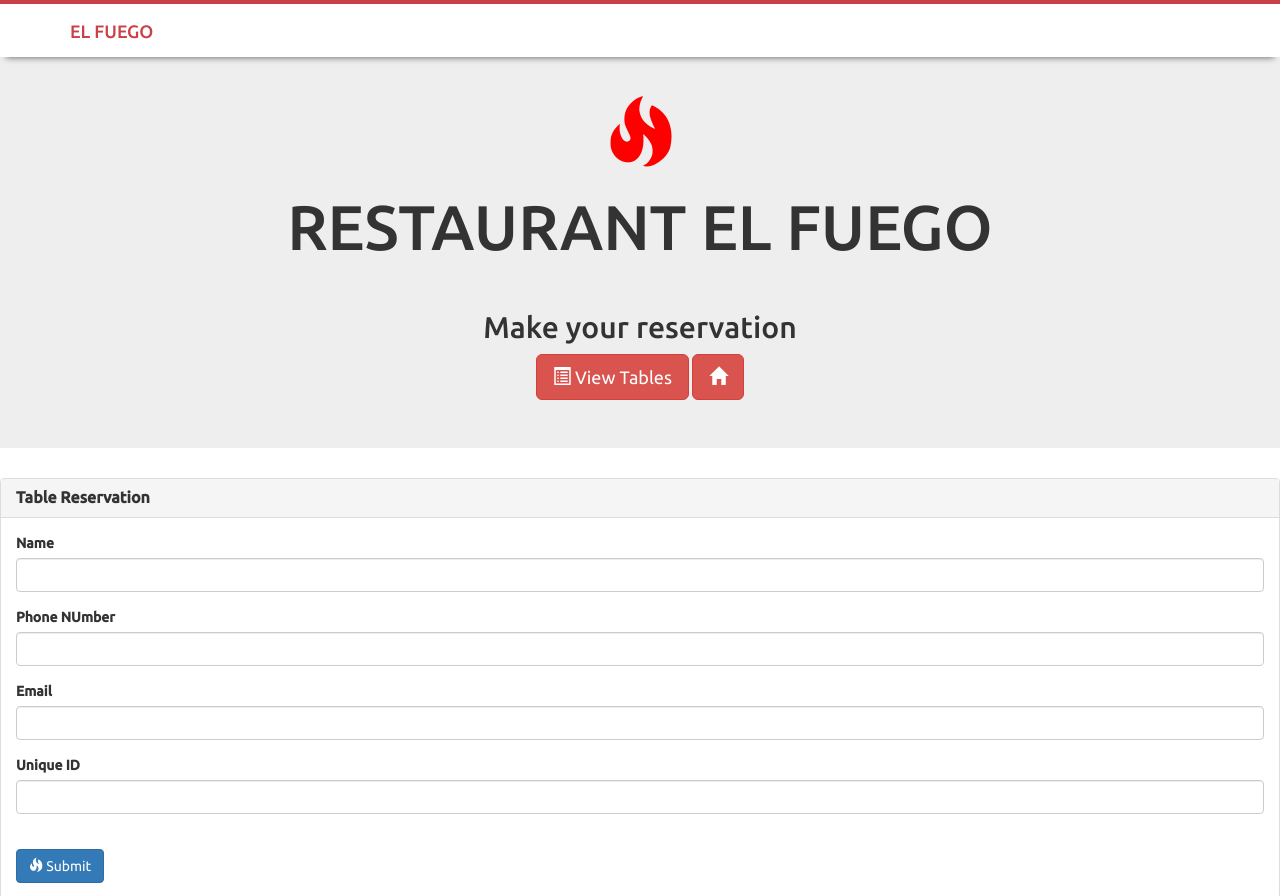
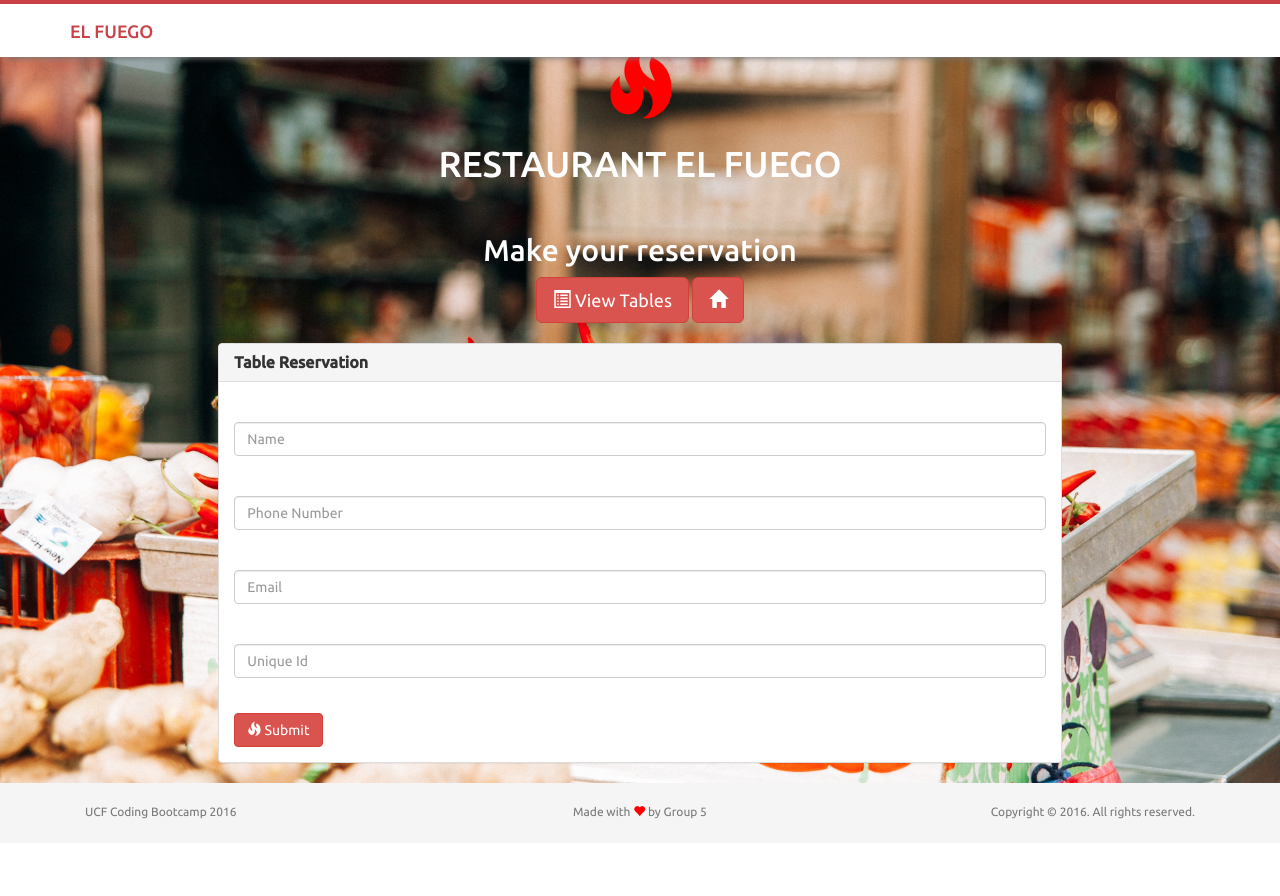
Before and after one commit to jenniferwinston/Fuego, a website: page public/make-reservation.html in a window 1280 px wide. Shown: the top 896 px of the page. After the commit the page ends 843 px from the top, so only its background shows below. Drawn offline with nearby package versions, Linux system fonts and the light colour scheme.

Commit message:
background

```diff
--- a/public/make-reservation.html
+++ b/public/make-reservation.html
@@ -17,6 +17,18 @@
         crossorigin="anonymous">
     <!-- Global stylesheet -->
     <link href="assets/css/style.css" rel="stylesheet" type="text/css">
+
+    <style>
+    body{
+        background-image: url("assets/background.jpg");
+        background-position: center center;
+        background-repeat: no-repeat;
+        background-attachment:fixed;
+        background-size: cover;
+        color: white;
+    }
+
+    </style>
 </head>
 <body>
 
@@ -28,7 +40,7 @@
         </div> <!--/.container -->
     </nav> <!--/.navbar -->
 
-    <div class="jumbotron text-center">
+    <div class="text-center">
         <div class="container">
 			<span class="glyphicon glyphicon-fire" aria-hidden="true" style="color:red; font-size:70px;"></span>
 			<br>
@@ -39,10 +51,11 @@
             <a href="/index"><button type="button" class="btn btn-danger btn-lg"><span class="glyphicon glyphicon-home"></span> </button></a>
         </div>
     </div>
+    <br>
 
     <div class="row">
-
-            <div class="col-lg-12">
+    <div class="col-lg-2"></div>
+            <div class="col-lg-8">
 
                 <div class="panel panel-default">
                     <div class="panel-heading">
@@ -53,33 +66,34 @@
 
                             <div class="form-group">
                                 <label for="">Name</label>
-                                <input type="text" class="form-control" id="name" placeholder="">
+                                <input type="text" class="form-control" id="name" placeholder="Name">
                             </div>
 
                             <div class="form-group">
-                                <label for="">Phone NUmber</label>
-                                <input type="text" class="form-control" id="phone" placeholder="">
+                                <label for="">Phone Number</label>
+                                <input type="text" class="form-control" id="phone" placeholder="Phone Number">
                             </div>
 
                             <div class="form-group">
                                 <label for="">Email</label>
-                                <input type="text" class="form-control" id="email" placeholder="">
+                                <input type="text" class="form-control" id="email" placeholder="Email">
                             </div>
 
                             <div class="form-group">
                                 <label for="">Unique ID</label>
-                                <input type="text" class="form-control" id="uid" placeholder="">
+                                <input type="text" class="form-control" id="uid" placeholder="Unique Id">
                             </div>
 
                         </form>
                         <br>
                         <div class="text-left">
-                            <button type="submit" class="btn btn-primary btn-md" id="addBtn"></span><span class="glyphicon glyphicon-fire"></span> Submit</button>
+                            <button type="submit" class="btn btn-danger btn-md" id="addBtn"></span><span class="glyphicon glyphicon-fire"></span> Submit</button>
                         </div>
                     </div>
                 </div>
 
             </div>
+            <div class="col-lg-2"></div>
         </div>
     </div>
     <script type="text/javascript">
```
Also changed, not shown: public/index.html (+18 -3 lines), public/view-tables.html (+28 -3 lines), public/assets/background.jpg (added).
